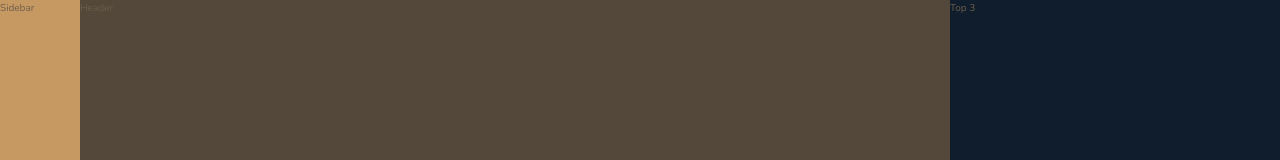
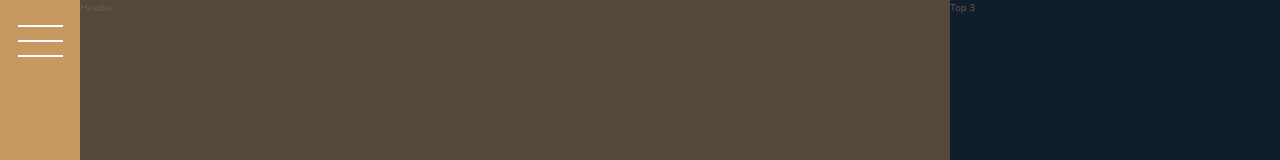
Before and after one commit to GabrielFalcom/Nexter, a website: page index.html in a window 1280 px wide. Shown: the top 160 px of the page. Drawn offline with nearby package versions, Linux system fonts and the light colour scheme.

Commit message:
sider button

```diff
--- a/index.html
+++ b/index.html
@@ -15,7 +15,7 @@
 
 <body class="container">
     <div class="sidebar">
-        Sidebar
+        <button class="nav-btn"></button>
     </div>
 
     <header class="header">
--- a/sass/_sidebar.scss
+++ b/sass/_sidebar.scss
@@ -2,4 +2,29 @@
     background-color: $color-primary;
     grid-column: sidebar-start / sidebar-end;
     grid-row: 1 / -1;
+
+    display: flex;
+    justify-content: center;
 }
+
+.nav-btn {
+    border: none;
+    border-radius: 0;
+
+    background-color: #fff;
+    height: 2px;
+    width: 4.5rem;
+    margin-top: 4rem;
+
+    &::before,
+    &::after {
+        content: "";
+        background-color: #fff;
+        height: 2px;
+        width: 4.5rem;
+        display: block;
+    }
+
+    &::before { transform: translateY(-1.5rem); }
+    &::after { transform: translateY(1.3rem); }
+}
```
Also changed, not shown: css/style.css.
